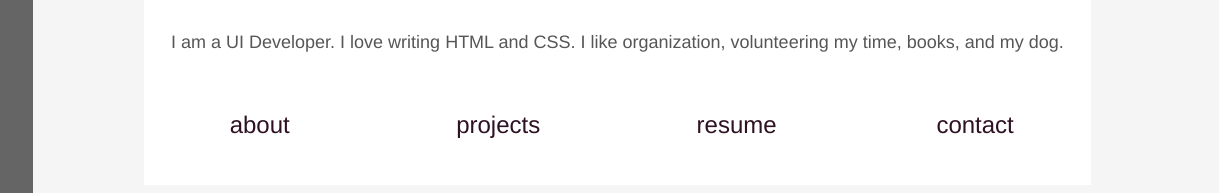
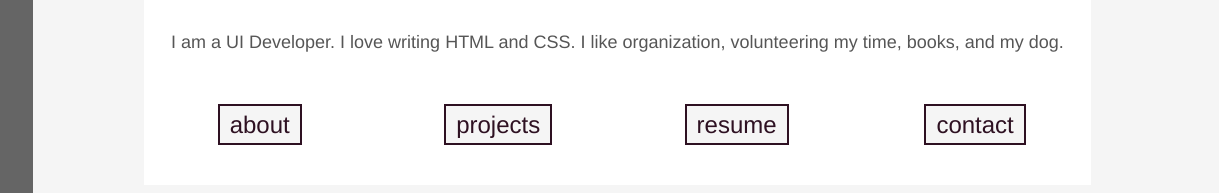
Before and after one commit to ashleymassengill/ashleymassengill.github.io, a plain HTML site: page index.html in a window 1280 px wide. Shown: the part 607-800 px from the top of the page, 61-1280 px from the left. Drawn offline with nearby package versions, Linux system fonts and the light colour scheme.

Commit message:
home page done
final code on home page

```diff
--- a/css/style.scss
+++ b/css/style.scss
@@ -44,10 +44,14 @@ body{
     font-size: 24px;
     font-weight: 500;
     color: $burgandy;
+    padding: 5px 10px;
+    border: 2px solid $burgandy;
+    background: $lightgray;
   }
   a:hover{
     color: $pink;
     text-decoration: underline;
+    border: 2px solid $lime;
   }
 }
 
```
Also changed, not shown: css/style.css, 1 other file.
